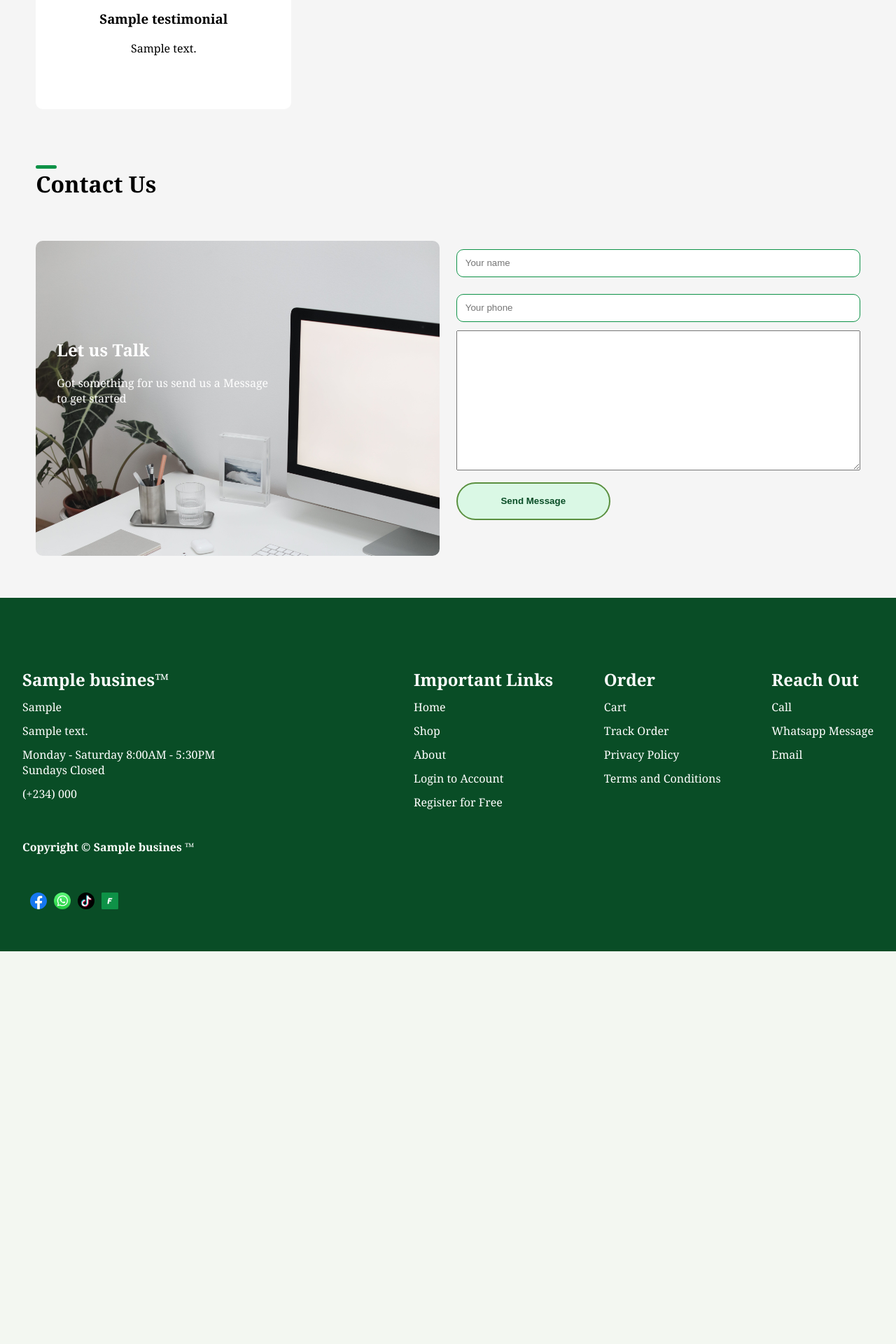
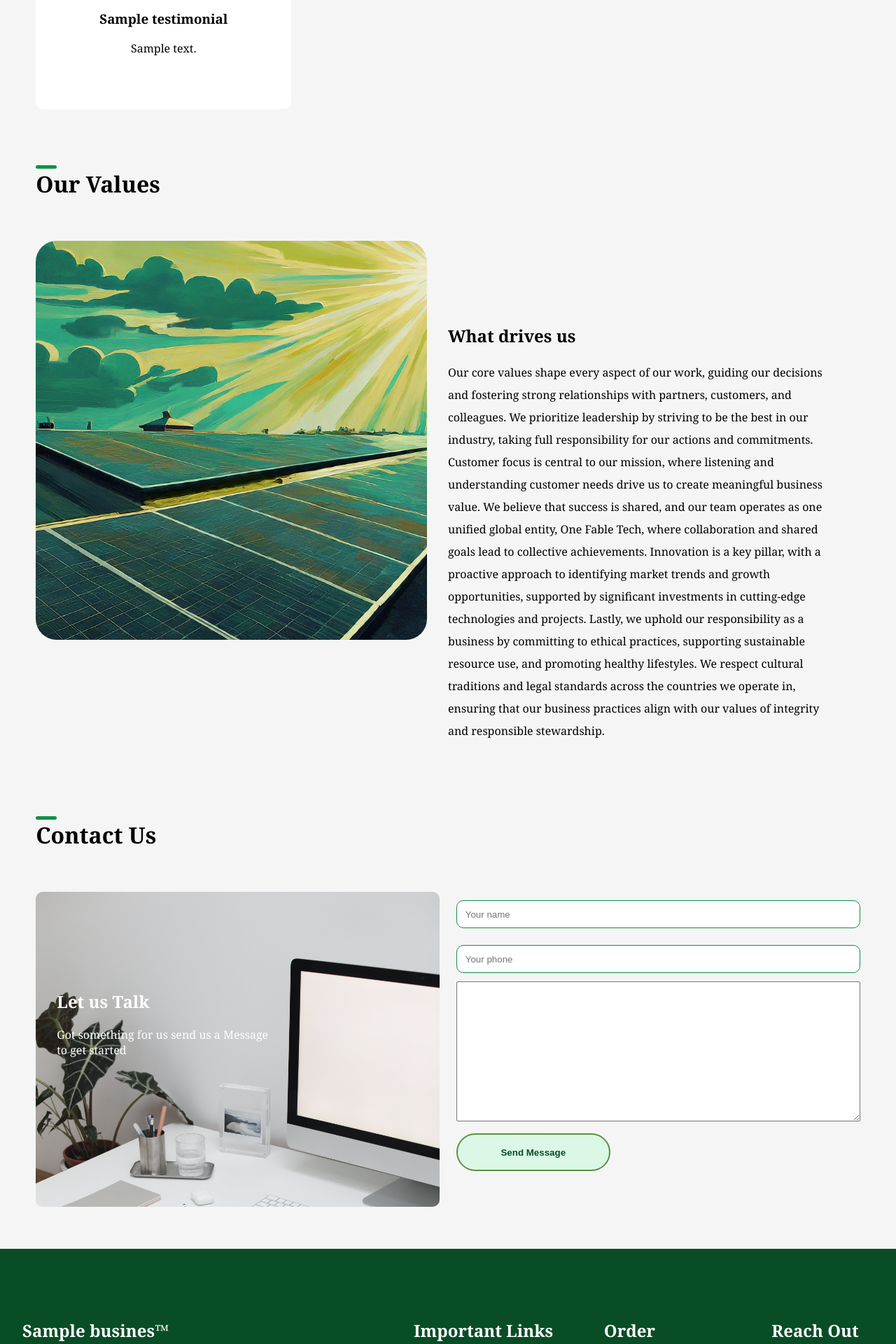
Before and after one commit to akintolatech/fabletech, a Django app: template webcms/templates/webcms/pages/index.html in a window 1280 px wide. Shown: the part 4031-5951 px from the top of the page at 70% size. Before the commit the page ends 5390 px from the top, so only its background shows below. Run offline with Django 5.2, Linux system fonts and the light colour scheme; the template is opened without the code that fills it: most values are stand-ins (such as "Sample title", 1, 10 or a date in 2020); grey boxes marked "Sample" are stand-in pictures; some libraries are stand-ins or nearby versions.

Commit message:
Frontend Cleanup

```diff
--- a/webcms/templates/webcms/pages/index.html
+++ b/webcms/templates/webcms/pages/index.html
@@ -287,6 +287,33 @@
 
     </div>
 
+    <!-- Our values -->
+    <div class="section">
+        <h1>Our Values</h1>
+
+        <div class="narrative">
+
+            <div class="img-box">
+                <img src="{% static 'img/solarart2.jpg' %}" />
+            </div>
+
+
+            <div class="text-box">
+                <h2>What drives us</h2>
+                <p>
+                    Our core values shape every aspect of our work, guiding our decisions and fostering strong relationships with partners, customers, and colleagues. We prioritize leadership by striving to be the best in our industry,
+                    taking full responsibility for our actions and commitments. Customer focus is central to our mission, where listening and understanding customer needs drive us to create meaningful business value. We believe that success is shared, and our team operates as one unified global entity, One Fable Tech, where collaboration and shared goals lead to collective achievements.
+
+                    Innovation is a key pillar, with a proactive approach to identifying market trends and growth opportunities, supported by significant investments in cutting-edge technologies and projects. Lastly,
+                    we uphold our responsibility as a business by committing to ethical practices, supporting sustainable resource use, and promoting healthy lifestyles. We respect cultural traditions and legal standards across the countries we operate in, ensuring that our business practices align with our values of integrity and responsible stewardship.
+                </p>
+            </div>
+
+
+        </div>
+
+    </div>
+
     <!--Contact section -->
     <div class="section">
         <h1>Contact Us</h1>
```
Also changed, not shown: db.sqlite3.
